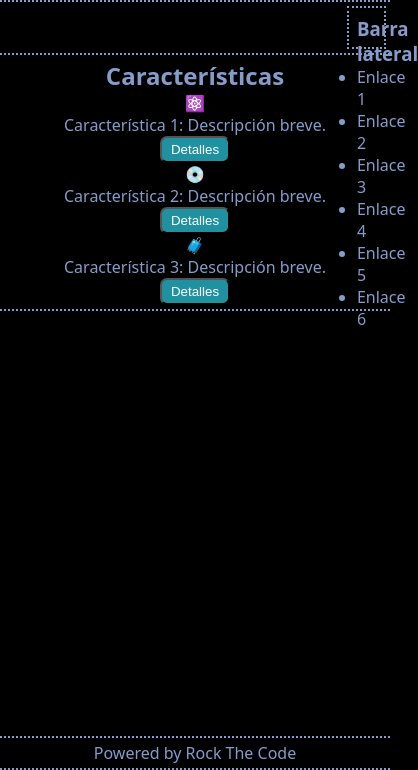
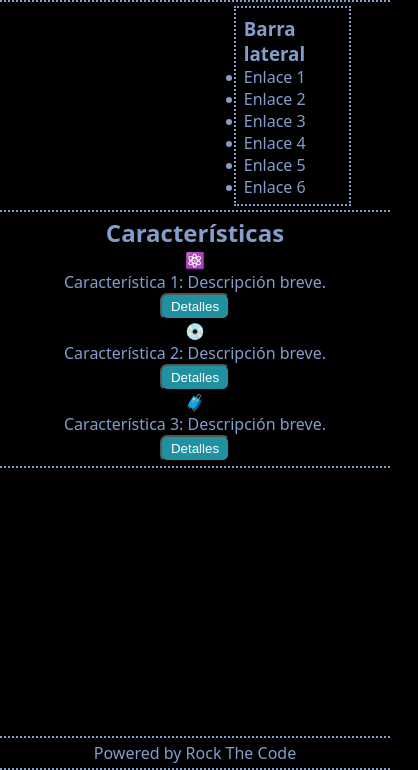
Before and after one commit to artur0-dev/Posicionamiento, a plain HTML site: page index.html in a window 390 px wide. Shown: the part 125-895 px from the top of the page, 418 px wide, since content can reach past the window. Drawn offline with Linux system fonts and the light colour scheme.

Commit message:
update style

```diff
--- a/styles.css
+++ b/styles.css
@@ -35,10 +35,10 @@
   .sidebar{
     position: relative;
     border: 2px dotted;
-    padding: 2%;
-    width: 10%;
-    height: 11vw;
-    right: -89%;
+    padding: 1%;
+    width: 200px;
+    height: 200px;
+    right: -87%;
   }
   .features{
     position: relative;
@@ -66,3 +66,32 @@
     padding: 4px 9px;
     border-radius: 7px;
   }
+
+  @media (max-width: 768px) {
+    .sidebar {
+      width: 50%;
+      padding: 1%;
+      right: -70%;
+    }
+}
+@media (max-width: 600px) {
+  .sidebar {
+    width: 20%;
+    padding: 1%;
+    right: -77%;
+  }
+}
+@media (max-width: 480px) {
+    .sidebar {
+        width: 30%;
+        padding: 2%;
+        right: -60%;
+    }
+}
+@media (max-width: 320px) {
+  .sidebar {
+    width: 25%;
+    padding: 2%;
+    right: -60%;
+  }
+}
```
